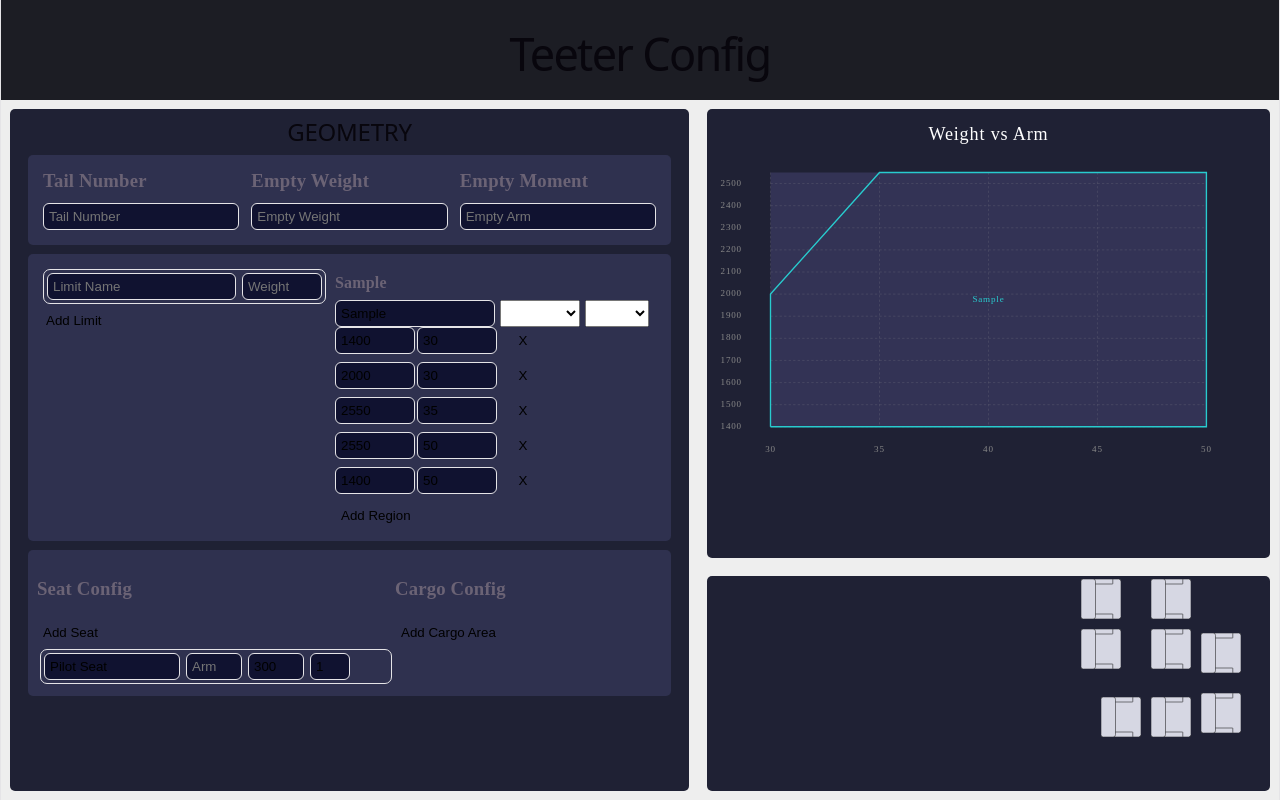
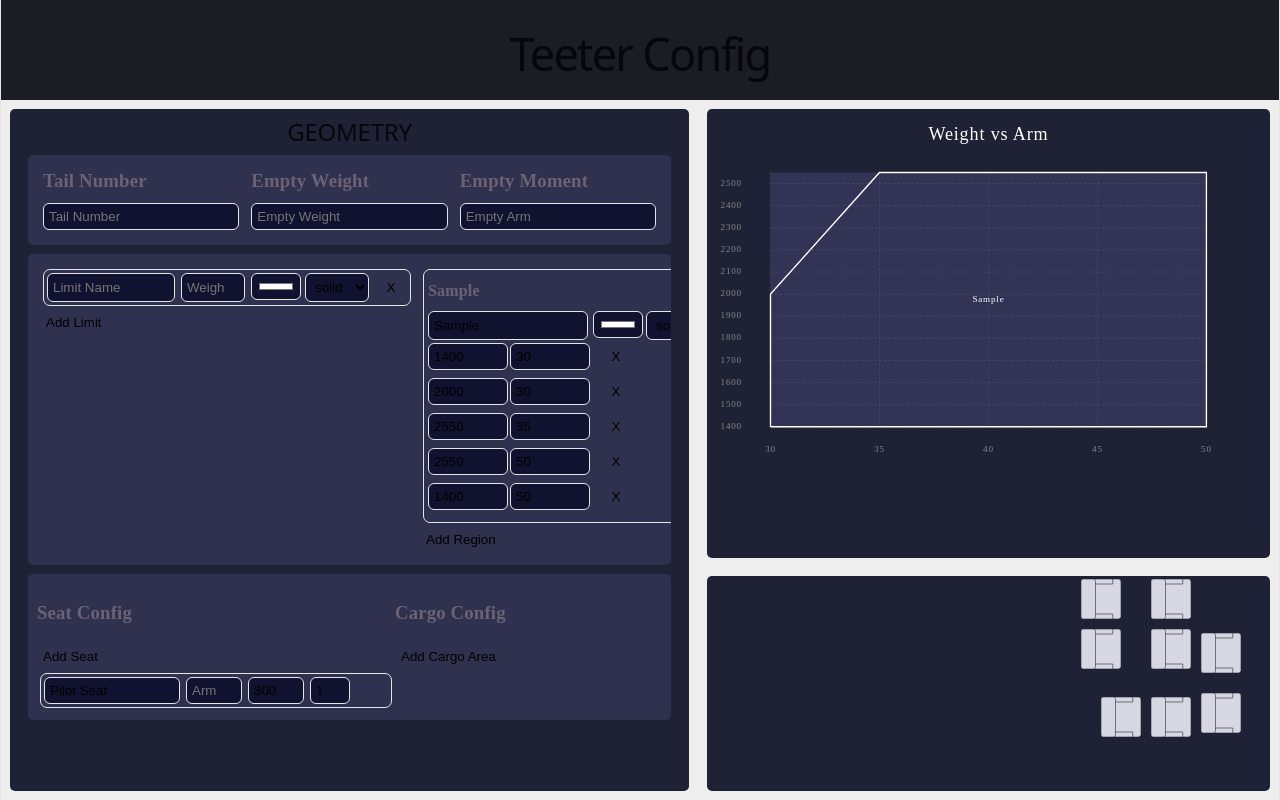
Before and after one commit to avtac/balance, a React (Vite) app: page / in a window 1280 px wide. Both pictures are taken after typing "Sample" into the empty fields and a click on the button "Add Limit". Built offline with nearby package versions, Linux system fonts and the light colour scheme.

Commit message:
Added color/lineStyle selection for limits and regions

```diff
--- a/src/App.tsx
+++ b/src/App.tsx
@@ -14,12 +14,13 @@ function App() {
       regions: [{
         name: "",
         id: crypto.randomUUID(),
+        color: '#FFFFFF',
         data: [
-          {arm: 30, weight: 1400},
-          {arm: 30, weight: 2000},
-          {arm: 35, weight: 2550},
-          {arm: 50, weight: 2550},
-          {arm: 50, weight: 1400}
+          {id: crypto.randomUUID(), arm: 30, weight: 1400},
+          {id: crypto.randomUUID(), arm: 30, weight: 2000},
+          {id: crypto.randomUUID(), arm: 35, weight: 2550},
+          {id: crypto.randomUUID(), arm: 50, weight: 2550},
+          {id: crypto.randomUUID(), arm: 50, weight: 1400}
         ]}
       ],
       limits: []
--- a/src/Geometry.css
+++ b/src/Geometry.css
@@ -27,19 +27,21 @@
 }
 
 .weightLimit {
-  grid-template-columns: 1fr 5rem;
+  grid-template-columns: 8rem 4rem 3rem 4rem 2rem;
 }
 
 .weightRegion {
   display: flex;
   flex-direction: column;
+  padding: 4px;
   h4 {
     margin: 8px 0px;
   }
   .title {
     display: grid;
-    grid-template-columns: 10rem 5rem 4rem 3rem;
+    grid-template-columns: 10rem 3rem 5rem 3rem;
     gap: 5px;
+    padding: 3px 0px;
   }
 }
 
--- a/src/Geometry.tsx
+++ b/src/Geometry.tsx
@@ -2,6 +2,8 @@ import { useState, type BaseSyntheticEvent } from "react";
 import "./Geometry.css"
 import { VerticalRegion, HorizontalRegion, Subregion, Grouping } from "./Layout";
 import type { regionT, regionPointT, weightLimitT } from "./Types";
+
+const availableStyles = [['solid', ''], ['dashed', '1 1'], ['dotted', '.3 1'], ['dot dash', '3 2 .4 2']]
 
 function AircraftConfig() {
   return (
@@ -22,31 +24,38 @@ function AircraftConfig() {
   );
 }
 
-function WeightLimits({limit, config, setConfig}) {
-  function setName(name: string) {
+function WeightLimit({limit, config, setConfig}) {
+  const index = config.limits.limits.findIndex((lim: weightLimitT) => lim.id === limit.id);
+  if (index < 0) return;
+
+  function setValue(key: string, value: (string | number)) {
     const tmp = JSON.parse(JSON.stringify(config));
-    const index = tmp.limits.limits.findIndex((lim: weightLimitT) => lim.id === limit.id);
-    if (index < 0) return;
-    tmp.limits.limits[index].name = name;
+    tmp.limits.limits[index][key] = value;
     setConfig(tmp);
   }
 
-  function setWeight(weight: number) {
+  function removeLimit() {
     const tmp = JSON.parse(JSON.stringify(config));
-    const index = tmp.limits.limits.findIndex((lim: weightLimitT) => lim.id === limit.id);
-    if (index < 0) return;
-    tmp.limits.limits[index].value = weight;
+    tmp.limits.limits.splice(index, 1);
     setConfig(tmp);
   }
 
   return (
     <div className="weightLimit grouping">
-      <input placeholder="Limit Name" defaultValue={limit.name} onChange={e => setName(e.target.value)}/>
-      <input placeholder="Weight" type="number" defaultValue={limit.value} onChange={e => setWeight(Number(e.target.value))}/>
+      <input placeholder="Limit Name" defaultValue={limit.name} onChange={e => setValue("name", e.target.value)}/>
+      <input placeholder="Weight" type="number" defaultValue={limit.value} onChange={e => setValue("value", Number(e.target.value))}/>
+      <input type="color" value={limit.color} onChange={e => setValue('color', e.target.value)} />
+      <select onChange={e => setValue('lineStyle', e.target.value)}>
+        {availableStyles.map((style: string[]) => <option key={style[0]} value={style[1]}>{style[0]}</option>)}
+      </select>
+      <button onClick={removeLimit}>X</button>
     </div>
   );
 }
 
+      // <select onChange={e => setValue('color', e.target.value)}>
+      //   {availableColors.map((color: string) => <option key={color} value={color}>{color}</option>)}
+      // </select>
 function WeightRegionRow({data, config, setConfig, regionIndex, index, isLast = false }) {
 
   function setWeight(weight: number) {
@@ -78,8 +87,8 @@ function WeightRegionRow({data, config, setConfig, regionIndex, index, isLast =
   return (
     <>
     <div className="weightRegionRow">
-      <input placeholder="Weight" min={0} step={10} type="number" defaultValue={data.weight} onChange={(e) => setWeight(Number(e.target.value))}/>
-      <input placeholder="Arm" type="number"  defaultValue={data.arm} onChange={(e) => setArm(Number(e.target.value))}/>
+      <input placeholder="Weight" min={0} step={10} type="number" defaultValue={data.weight} onChange={e => setWeight(Number(e.target.value))}/>
+      <input placeholder="Arm" type="number"  defaultValue={data.arm} onChange={e => setArm(Number(e.target.value))}/>
       {config.limits.regions[regionIndex].data.length > 3 && <button onClick={deletePoint}>X</button>}
       {<button className="addButton" onClick={addPoint}></button>}
     </div>
@@ -103,26 +112,40 @@ function WeightRegion({region, config, setConfig, nameString = ""}) {
 
   function removeRegion() {
     const tmp = JSON.parse(JSON.stringify(config));
-    const index = tmp.limits.regions.findIndex((r: regionT) => r.id === region.id);
-    if (index < 0) return;
-    tmp.limits.regions.splice(index, 1);
+    tmp.limits.regions.splice(regionIndex, 1);
+    setConfig(tmp);
+  }
+
+  function setColor(color: string) {
+    const tmp = JSON.parse(JSON.stringify(config));
+    tmp.limits.regions[regionIndex].color = color;
+    setConfig(tmp);
+  }
+
+  function setStyle(style: string) {
+    const tmp = JSON.parse(JSON.stringify(config));
+    tmp.limits.regions[regionIndex].lineStyle = style;
     setConfig(tmp);
   }
 
   const name = region.name;
   return (
+    <Grouping>
     <div className="weightRegion">
       <h4>{name != "" ? name : "Weight Region"}</h4>
       <div className="title">
-        <input placeholder="Name" defaultValue={name} onChange={(e) => setName(e.target.value)}/>
-        <select />
-        <select />
+        <input placeholder="Name" defaultValue={name} onChange={e => setName(e.target.value)}/>
+        <input type="color" value={region.color} onChange={e => setColor(e.target.value)} />
+        <select onChange={e => setStyle(e.target.value)}>
+          {availableStyles.map((style: string[]) => <option key={style[0]} value={style[1]}>{style[0]}</option>)}
+        </select>
         <button onClick={removeRegion}>X</button>
       </div>
       {region.data.map((data: regionPointT, index: number) => {
         return <WeightRegionRow key={data.id} config={config} regionIndex={regionIndex} setConfig={setConfig} index={index} data={data} isLast={index === region.data.length - 1}/>
       })}
     </div>
+    </Grouping>
   );
 }
 
@@ -130,7 +153,6 @@ function SeatInput({seats, id, setSeats}) {
   const seat = seats[id];
 
   function update(e: BaseSyntheticEvent) {
-    console.log(e);
     if (e.target == null) return;
     const key = e.target.value.replace(id, "");
     const tmp = JSON.parse(JSON.stringify(seats));
@@ -258,7 +280,8 @@ function AircraftLimits({config, setConfig}) {
     const newLimit: weightLimitT = {
       name: "",
       id: crypto.randomUUID(),
-      value: null
+      value: null,
+      color: '#FFFFFF'
     };
     tmp.limits.limits.push(newLimit);
     setConfig(tmp);
@@ -269,11 +292,12 @@ function AircraftLimits({config, setConfig}) {
     const newLimit: regionT = {
       name: "",
       id: crypto.randomUUID(),
+      color: '#FFFFFF',
       data: [
-        {weight: 1000, arm: 10},
-        {weight: 2000, arm: 10},
-        {weight: 2000, arm: 20},
-        {weight: 1000, arm: 20}
+        {id: crypto.randomUUID(), weight: 1000, arm: 10},
+        {id: crypto.randomUUID(), weight: 2000, arm: 10},
+        {id: crypto.randomUUID(), weight: 2000, arm: 20},
+        {id: crypto.randomUUID(), weight: 1000, arm: 20}
       ]
     };
     tmp.limits.regions.push(newLimit);
@@ -284,7 +308,7 @@ function AircraftLimits({config, setConfig}) {
       <HorizontalRegion>
         <section id="limits">
           {config.limits.limits.map((limit: weightLimitT) => {
-            return <WeightLimits key={limit.id} limit={limit} config={config} setConfig={setConfig} />
+            return <WeightLimit key={limit.id} limit={limit} config={config} setConfig={setConfig} />
           })}
           <button onClick={() => addLimit()}>Add Limit</button>
         </section>
--- a/src/Graph.tsx
+++ b/src/Graph.tsx
@@ -14,7 +14,7 @@ function cleanLimits(limits: weightLimitT[]) {
       ret[index].name += ";" + limit.name;
       continue;
     }
-    ret.push({ id: limit.id, value: limit.value, name: limit.name });
+    ret.push({ id: limit.id, value: limit.value, name: limit.name, color: limit.color, lineStyle: limit.lineStyle });
   }
   return ret;
 }
@@ -39,10 +39,10 @@ function PlotLimit({data, limits}) {
   let points = `${x1},${y} ${x2},${y}`;
   return (
     <>
-    <polyline points={points} stroke="#28cbce" strokeWidth='.3' fill='none'/>
-    <text x={x2 + 1} y={y} alignmentBaseline='after-edge' fontSize={2} fill='#28cbce'>{data.value}</text>
+    <polyline points={points} stroke={data.color ?? 'white'} strokeDasharray={data.lineStyle ?? ''} strokeWidth='.3' fill='none'/>
+    <text x={x2 + 1} y={y} alignmentBaseline={data.name != "" ? 'after-edge' : 'middle'} fontSize={2} fill={data.color ?? 'white'}>{data.value}</text>
     {data.name.split(";").map((name: string, i: number) => {
-      return <text key={name} x={x2 + 1} y={y + i * 2} alignmentBaseline='before-edge' fontSize={2} fill='#28cbce'>{name}</text>
+      return <text key={name} x={x2 + 1} y={y + i * 2} alignmentBaseline='before-edge' fontSize={2} fill={data.color ?? 'white'}>{name}</text>
     })}
     </>
   );
@@ -60,10 +60,11 @@ function PlotRegion({data, limits}) {
   let middleY = (Math.max(...points.map((p: number[]) => p[1])) + Math.min(...points.map((p: number[]) => p[1]))) / 2;
   // let middleX = (points.map((p: number[]) => p[0])).reduce((sum, current) => sum + current, 0) / points.length;
   // let middleY = (points.map((p: number[]) => p[1])).reduce((sum, current) => sum + current, 0) / points.length;
+
   return (
     <>
-    <polyline points={pointsString} stroke="#28cbce" strokeWidth='.3' fill='none'/>
-    <text x={middleX} y={middleY} fontSize="2" fill="#29cbce" textAnchor='middle' alignmentBaseline='middle'>{data.name}</text>
+    <polyline points={pointsString} stroke={data.color ?? 'white'} strokeDasharray={data.lineStyle ?? ''} strokeWidth='.3' fill='none'/>
+    <text x={middleX} y={middleY} fontSize="2" fill={data.color} textAnchor='middle' alignmentBaseline='middle'>{data.name}</text>
     </>
   );
 }
--- a/src/Types.ts
+++ b/src/Types.ts
@@ -1,6 +1,8 @@
 export interface weightLimitT {
   id: string,
   name: string,
+  color?: string,
+  lineStyle?: string,
   value: number | null
 }
 
@@ -13,6 +15,8 @@ export interface regionPointT {
 export interface regionT {
   id: string,
   name: string,
+  color?: string,
+  lineStyle?: string,
   data: regionPointT[]
 }
 
--- a/src/index.css
+++ b/src/index.css
@@ -103,6 +103,7 @@ code {
   background: var(--code-bg);
 }
 
+select,
 input {
   outline: unset;
   background: var(--input-bg);
```
